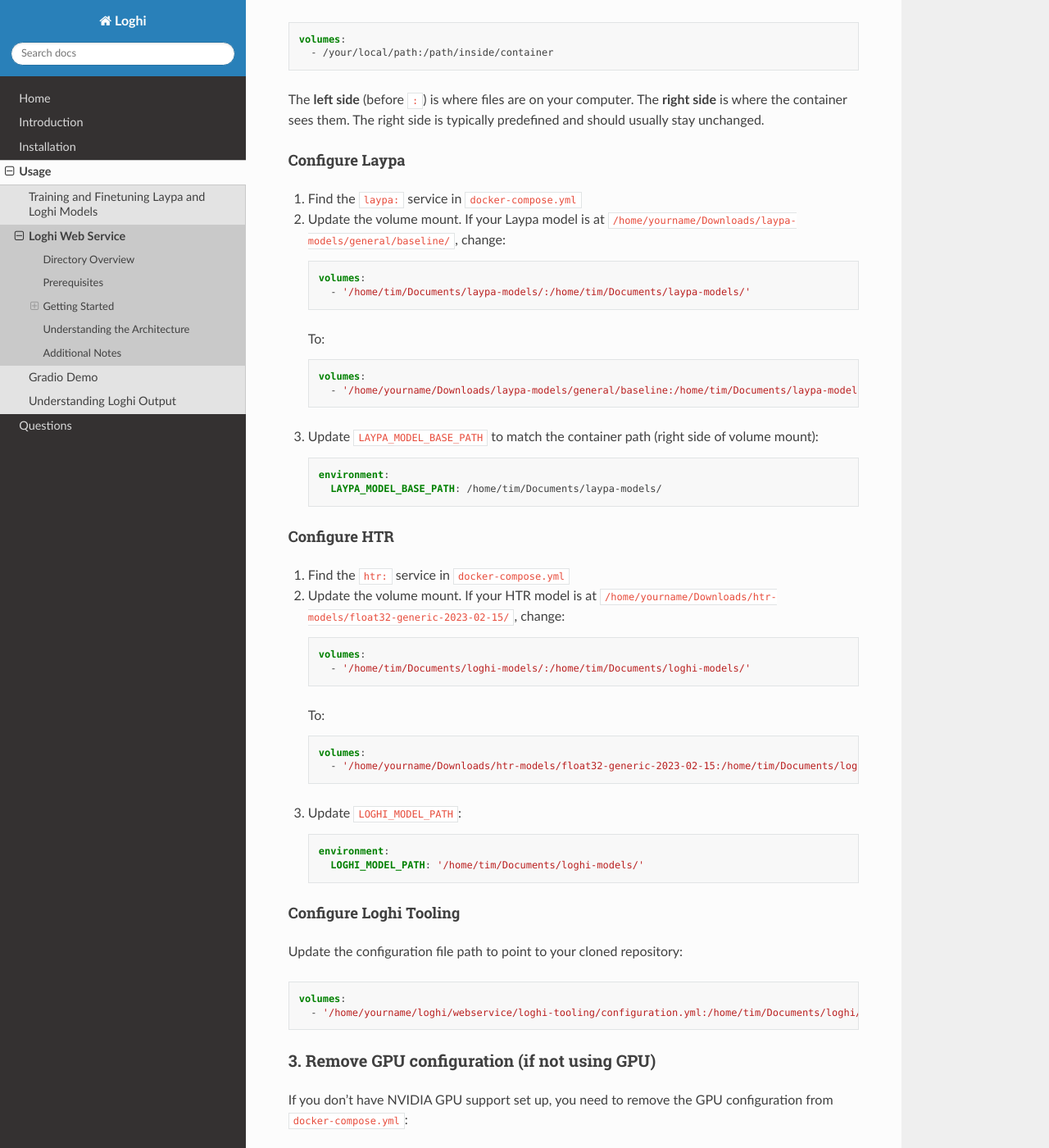
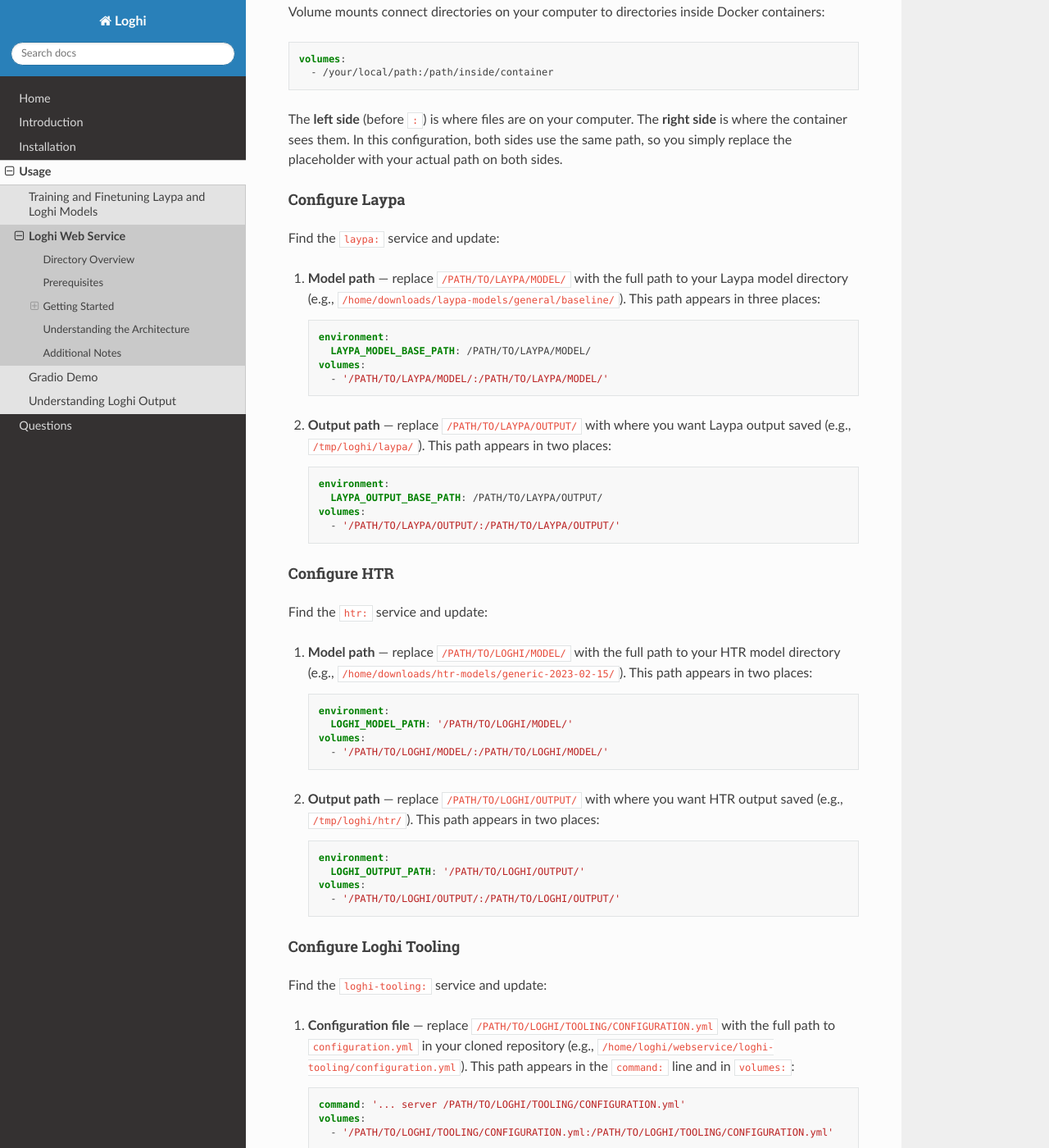
Before and after one commit to rvankoert/loghi, a Sphinx documentation site: the page built from docs/usage/webservice.md, in a window 1280 px wide and 1400 px high, scrolled down 1420 px. Shown: the whole window at 82% size. Built offline with Sphinx 7.4.7 and the Read the Docs theme 3.1.0, drawn with Linux system fonts in a browser that asks for light colours; some of the changed text lies outside the part shown.

Commit message:
update links and configuration instructions

````diff
--- a/docs/usage/webservice.md
+++ b/docs/usage/webservice.md
@@ -27,7 +27,7 @@
 - Installed Docker (see [Installation: Install Docker](install-docker))
 - Installed Docker Compose (usually included with Docker; verify with `docker compose version`)
 - Downloaded Loghi models (see [Installation: Download Models](download-models))
-- Completed GPU setup (optional, only if you want GPU acceleration) (see [Installation: Set up GPU](set-up-gpu)))
+- Completed GPU setup (optional, only if you want GPU acceleration) (see [Installation: Set up GPU](set-up-gpu))
 
 ## Getting Started
 
@@ -38,9 +38,9 @@
 cd webservice
 ```
 
-### 2. Configure model paths
+### 2. Configure paths
 
-The `docker-compose.yml` file contains example paths that you must update to match your system.
+The `docker-compose.yml` file contains placeholder paths (e.g., `/PATH/TO/...`) that you must update to match your system. Open the file in a text editor and update the following for each service.
 
 #### Understanding volume mounts
 
@@ -50,57 +50,66 @@
   - /your/local/path:/path/inside/container
 ```
 
-The **left side** (before `:`) is where files are on your computer. The **right side** is where the container sees them. The right side is typically predefined and should usually stay unchanged.
+The **left side** (before `:`) is where files are on your computer. The **right side** is where the container sees them. In this configuration, both sides use the same path, so you simply replace the placeholder with your actual path on both sides.
 
 #### Configure Laypa
 
-1. Find the `laypa:` service in `docker-compose.yml`
+Find the `laypa:` service and update:
 
-2. Update the volume mount. If your Laypa model is at `/home/yourname/Downloads/laypa-models/general/baseline/`, change:
+1. **Model path** — replace `/PATH/TO/LAYPA/MODEL/` with the full path to your Laypa model directory (e.g., `/home/downloads/laypa-models/general/baseline/`). This path appears in three places:
    ```yaml
+   environment:
+     LAYPA_MODEL_BASE_PATH: /PATH/TO/LAYPA/MODEL/
    volumes:
-     - '/home/tim/Documents/laypa-models/:/home/tim/Documents/laypa-models/'
-   ```
-   To:
-   ```yaml
-   volumes:
-     - '/home/yourname/Downloads/laypa-models/general/baseline:/home/tim/Documents/laypa-models/'
+     - '/PATH/TO/LAYPA/MODEL/:/PATH/TO/LAYPA/MODEL/'
    ```
 
-3. Update `LAYPA_MODEL_BASE_PATH` to match the container path (right side of volume mount):
+2. **Output path** — replace `/PATH/TO/LAYPA/OUTPUT/` with where you want Laypa output saved (e.g., `/tmp/loghi/laypa/`). This path appears in two places:
    ```yaml
    environment:
-     LAYPA_MODEL_BASE_PATH: /home/tim/Documents/laypa-models/
+     LAYPA_OUTPUT_BASE_PATH: /PATH/TO/LAYPA/OUTPUT/
+   volumes:
+     - '/PATH/TO/LAYPA/OUTPUT/:/PATH/TO/LAYPA/OUTPUT/'
    ```
 
 #### Configure HTR
 
-1. Find the `htr:` service in `docker-compose.yml`
+Find the `htr:` service and update:
 
-2. Update the volume mount. If your HTR model is at `/home/yourname/Downloads/htr-models/float32-generic-2023-02-15/`, change:
+1. **Model path** — replace `/PATH/TO/LOGHI/MODEL/` with the full path to your HTR model directory (e.g., `/home/downloads/htr-models/generic-2023-02-15/`). This path appears in two places:
    ```yaml
+   environment:
+     LOGHI_MODEL_PATH: '/PATH/TO/LOGHI/MODEL/'
    volumes:
-     - '/home/tim/Documents/loghi-models/:/home/tim/Documents/loghi-models/'
-   ```
-   To:
-   ```yaml
-   volumes:
-     - '/home/yourname/Downloads/htr-models/float32-generic-2023-02-15:/home/tim/Documents/loghi-models/'
+     - '/PATH/TO/LOGHI/MODEL/:/PATH/TO/LOGHI/MODEL/'
    ```
 
-3. Update `LOGHI_MODEL_PATH`:
+2. **Output path** — replace `/PATH/TO/LOGHI/OUTPUT/` with where you want HTR output saved (e.g., `/tmp/loghi/htr/`). This path appears in two places:
    ```yaml
    environment:
-     LOGHI_MODEL_PATH: '/home/tim/Documents/loghi-models/'
+     LOGHI_OUTPUT_PATH: '/PATH/TO/LOGHI/OUTPUT/'
+   volumes:
+     - '/PATH/TO/LOGHI/OUTPUT/:/PATH/TO/LOGHI/OUTPUT/'
    ```
 
 #### Configure Loghi Tooling
 
-Update the configuration file path to point to your cloned repository:
-```yaml
-volumes:
-  - '/home/yourname/loghi/webservice/loghi-tooling/configuration.yml:/home/tim/Documents/loghi/webservice/loghi-tooling/configuration.yml'
-```
+Find the `loghi-tooling:` service and update:
+
+1. **Configuration file** — replace `/PATH/TO/LOGHI/TOOLING/CONFIGURATION.yml` with the full path to `configuration.yml` in your cloned repository (e.g., `/home/loghi/webservice/loghi-tooling/configuration.yml`). This path appears in the `command:` line and in `volumes:`:
+   ```yaml
+   command: '... server /PATH/TO/LOGHI/TOOLING/CONFIGURATION.yml'
+   volumes:
+     - '/PATH/TO/LOGHI/TOOLING/CONFIGURATION.yml:/PATH/TO/LOGHI/TOOLING/CONFIGURATION.yml'
+   ```
+
+2. **Storage location** — replace `/PATH/TO/STORAGE/LOCATION/` with where you want tooling output saved (e.g., `/tmp/loghi/tooling/`). This path appears in two places:
+   ```yaml
+   environment:
+     STORAGE_LOCATION: /PATH/TO/STORAGE/LOCATION/
+   volumes:
+     - '/PATH/TO/STORAGE/LOCATION/:/PATH/TO/STORAGE/LOCATION/'
+   ```
 
 ### 3. Remove GPU configuration (if not using GPU)
 
@@ -169,10 +178,7 @@
 | Error | Solution |
 |-------|----------|
 | `FileNotFoundError: LAYPA_MODEL_BASE_PATH: ... is not found` | Check that volume mount points to your actual model directory and that `LAYPA_MODEL_BASE_PATH` matches the container path |
-| `Missing Laypa Environment variable: LAYPA_LEDGER_SIZE` | Add `LAYPA_LEDGER_SIZE: 1024` to the laypa environment variables |
 | `could not select device driver "nvidia"` | Remove the `deploy:` sections from the services (see step 3) |
-| `sh: 1: gunicorn: not found` (HTR service) | The pre-built HTR Docker image is missing gunicorn. Build the images from source: `cd .. && ./docker/buildAll.sh`, then return to webservice directory |
-| Services keep restarting | Verify model files exist at the paths you specified. Check file permissions. |
 
 :::{note}
 The pre-built Docker images (especially HTR) may have compatibility issues. If you encounter persistent problems, build the images from source by running `./docker/buildAll.sh` from the main loghi directory before starting the webservice.
````
Also changed, not shown: docs/installation/index.md (+3 -1 lines), docs/installation/installation.md (+1 -1 lines), docs/usage/gradio.md (+32 -27 lines).
